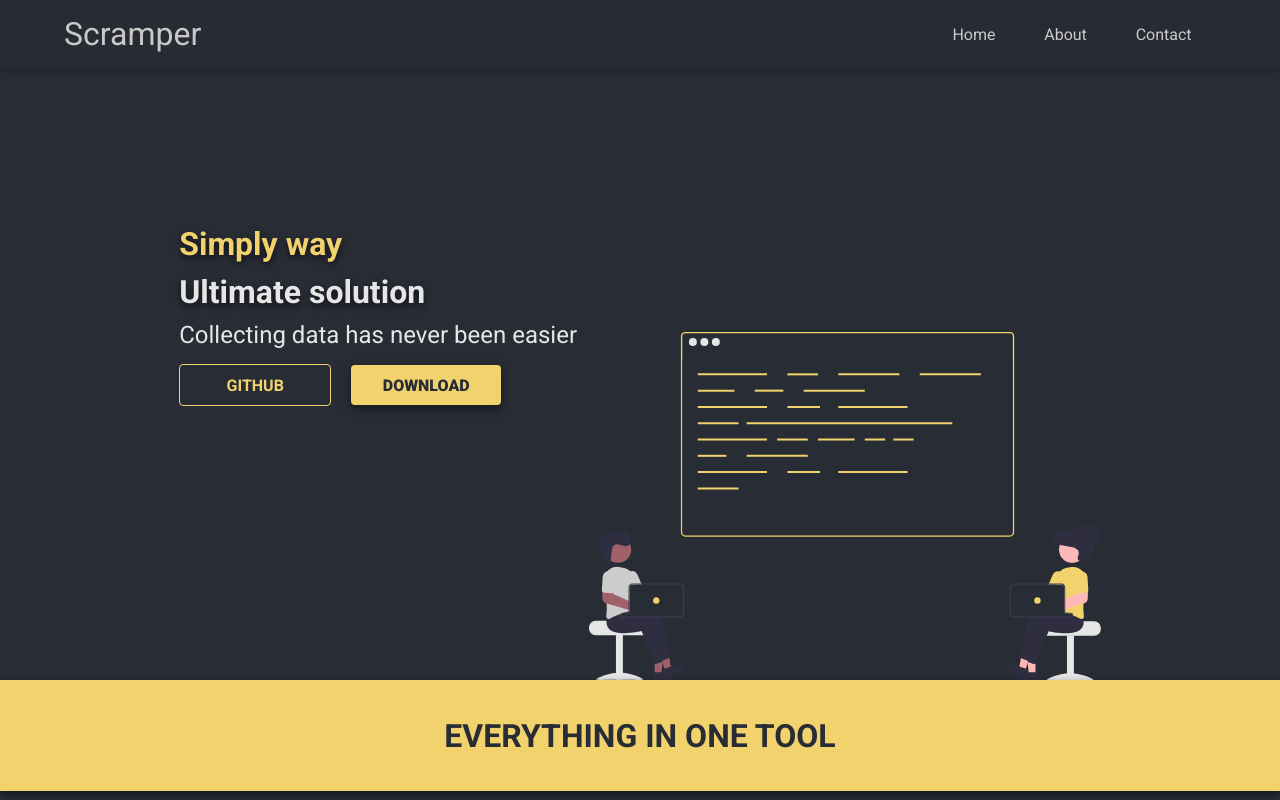
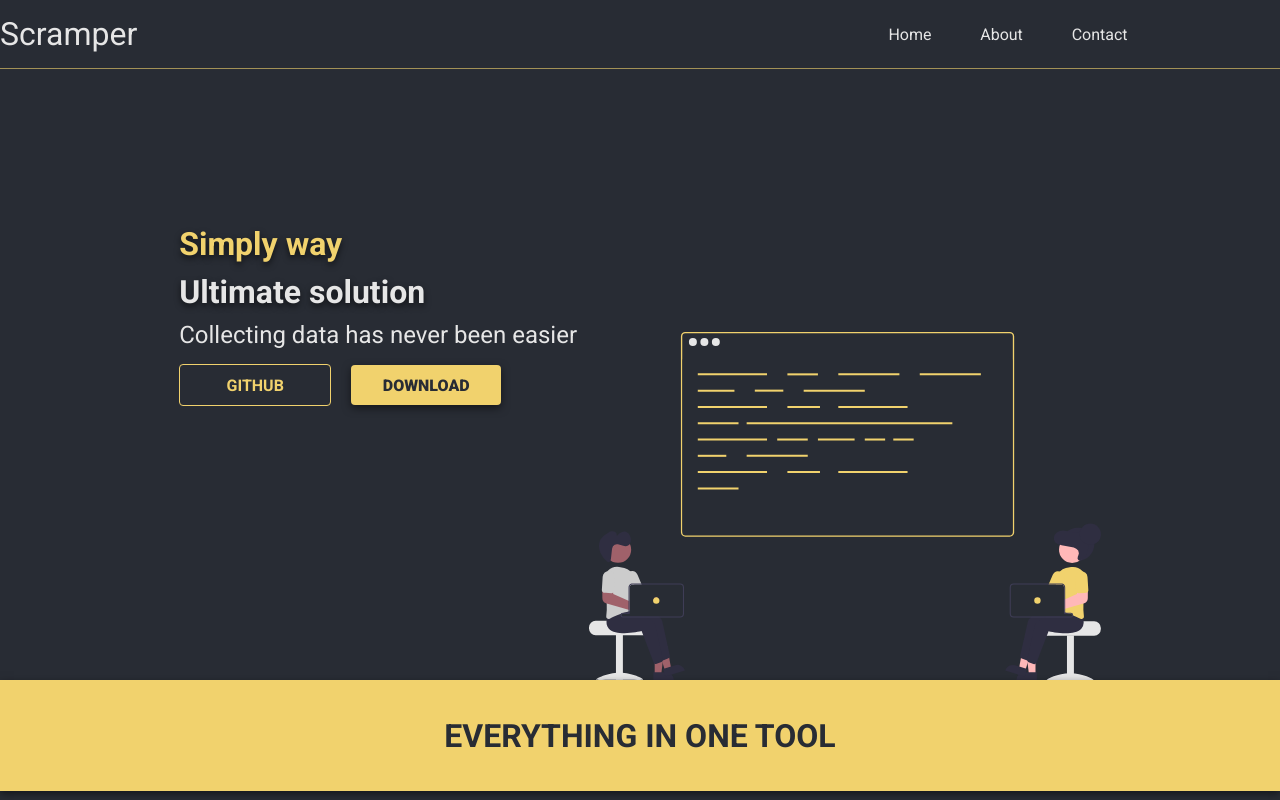
Before and after one commit to Misieq01/scramper-page, a React (Create React App) app: page / in a window 1280 px wide. Shown: the top 800 px of the page. Built offline with nearby package versions, Linux system fonts and the light colour scheme.

Commit message:
Header fix

```diff
--- a/src/styles/header.scss
+++ b/src/styles/header.scss
@@ -1,14 +1,17 @@
 .header {
   display: flex;
   flex-flow: row nowrap;
-  justify-content: center;
+  justify-content: space-between;
   align-items: center;
   width: 100%;
   @include lg {
     position: fixed;
     background: $dark;
-    opacity: 0.85;
-    box-shadow: $shadowBoxLight;
+    // opacity: 0.85;
+    border-bottom: 1px solid #f1d26d9c;
+  }
+  @include xl {
+    justify-content: center;
   }
 
   &__wrapper {
```
